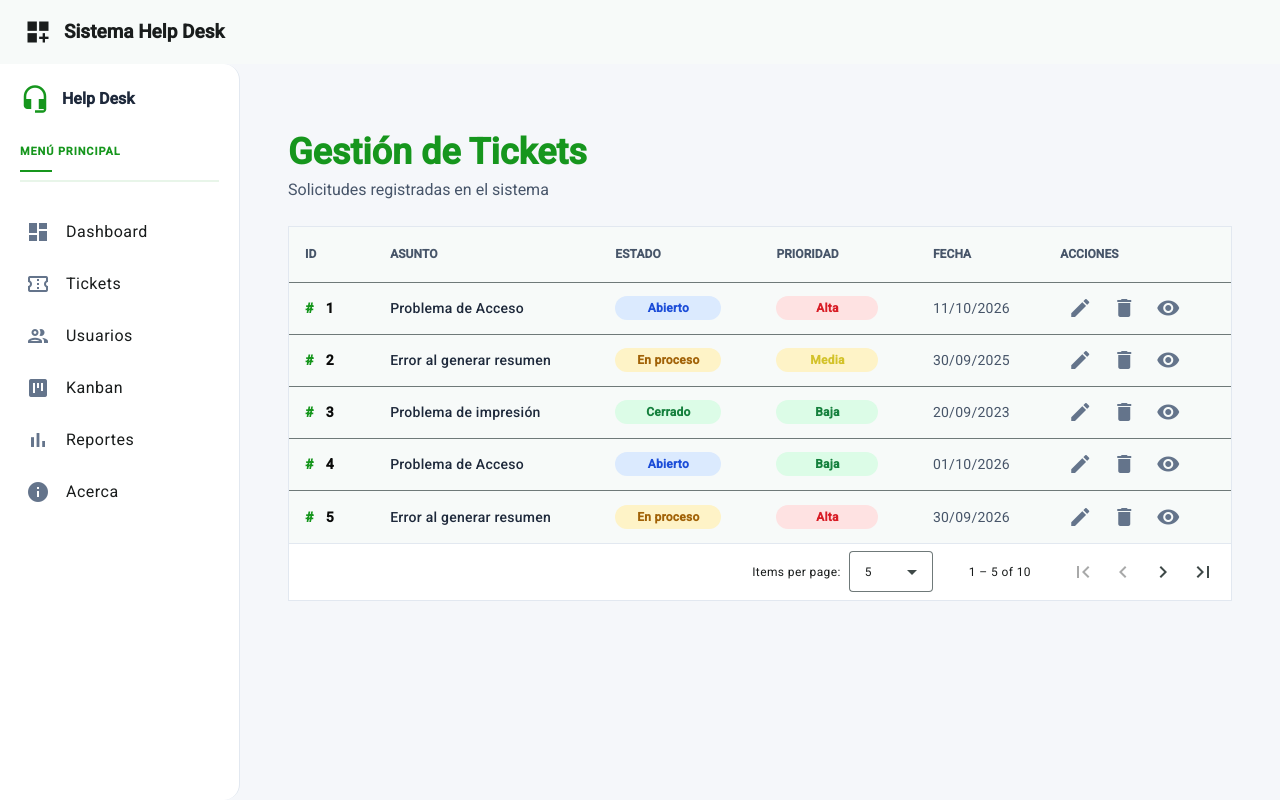
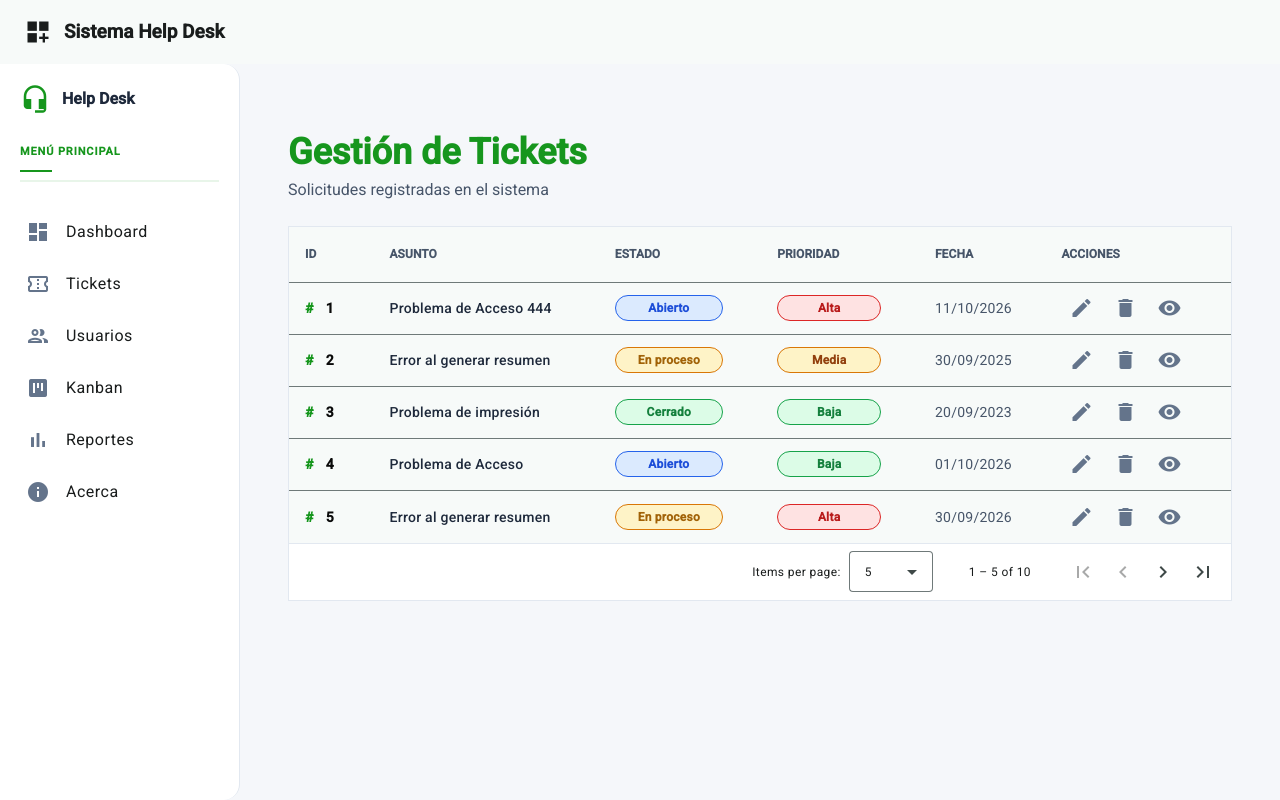
Before and after one commit to Jose-Alarcon-A/Help-Desk, an Angular app: page /tickets in a window 1280 px wide. Built offline with nearby package versions, Linux system fonts and the light colour scheme; data requests are answered from the project's data file.

Commit message:
Style update

```diff
--- a/db.json
+++ b/db.json
@@ -1,12 +1,12 @@
 {
   "tickets": [
     {
-      "id": "1",
-      "asunto": "Problema de Acceso",
+      "asunto": "Problema de Acceso  444",
       "descripcion": "AL intentar acceder al sistema, aparecio un error en pantalla.",
       "estado": "Abierto",
       "prioridad": "Alta",
-      "fechaCreacion": "2026-10-11"
+      "fechaCreacion": "2026-10-11",
+      "id": "1"
     },
     {
       "id": "2",
@@ -74,7 +74,7 @@
     },
     {
       "asunto": "Problema de Acceso",
-      "descripcion": "AL intentar acceder al sistema, aparecio un error en pantalla.sadsadsadasd",
+      "descripcion": "AL intentar acceder al sistema, aparecio un error en pantalla.",
       "estado": "Abierto",
       "prioridad": "Media",
       "fechaCreacion": "2026-10-01",
--- a/src/app/Styles/layout.css
+++ b/src/app/Styles/layout.css
@@ -1,3 +1,33 @@
+/* =========================================================
+   TOKENS DE COLOR (PRIORIDAD Y ESTADO)
+   ========================================================= */
+
+:root {
+  --pri-alta-bg: #fee2e2;
+  --pri-alta-borde: #dc2626;
+  --pri-alta-texto: #b91c1c;
+
+  --pri-media-bg: #fef3c7;
+  --pri-media-borde: #d97706;
+  --pri-media-texto: #92400e;
+
+  --pri-baja-bg: #dcfce7;
+  --pri-baja-borde: #16a34a;
+  --pri-baja-texto: #15803d;
+
+  --est-abierto-bg: #dbeafe;
+  --est-abierto-borde: #2563eb;
+  --est-abierto-texto: #1d4ed8;
+
+  --est-proceso-bg: #fef3c7;
+  --est-proceso-borde: #d97706;
+  --est-proceso-texto: #a16207;
+
+  --est-cerrado-bg: #dcfce7;
+  --est-cerrado-borde: #16a34a;
+  --est-cerrado-texto: #15803d;
+}
+
 /* =========================================================
    TOOLBAR
    ========================================================= */
--- a/src/app/pages/tarjeta-ticket/tarjeta-ticket.css
+++ b/src/app/pages/tarjeta-ticket/tarjeta-ticket.css
@@ -4,9 +4,22 @@
 
 .ticket-card {
     padding: 14px;
+    border-radius: 12px;
     border-left: 4px solid #94a3b8;
     background-color: #fff;
-    box-shadow: 0 1px rgb(15 23 42 / 10%);
+    box-shadow: 0 4px 6px -1px rgb(15 23 42 / 0.1);
+}
+
+.ticket-card.pri-alta {
+    border-left-color: var(--pri-alta-borde);
+}
+
+.ticket-card.pri-media {
+    border-left-color: var(--pri-media-borde);
+}
+
+.ticket-card.pri-baja {
+    border-left-color: var(--pri-baja-borde);
 }
 
 .ticket-superior {
@@ -26,24 +39,28 @@
 .prioridad {
   padding: 4px 9px;
   font-size: 12px;
-  border-radius: 999;
+  border-radius: 999px;
   font-weight: 600;
   white-space: nowrap;
+  border: 1px solid;
 }
 
 .prioridad-baja {
-  color: #166534;
-  background-color: #dcfce7;
+  color: var(--pri-baja-texto);
+  background-color: var(--pri-baja-bg);
+  border-color: var(--pri-baja-borde);
 }
 
 .prioridad-media {
-  color: #9a3412;
-  background-color: #ffedd5;
+  color: var(--pri-media-texto);
+  background-color: var(--pri-media-bg);
+  border-color: var(--pri-media-borde);
 }
 
 .prioridad-alta {
-  color: #991b1b;
-  background-color: #fee2e2;
+  color: var(--pri-alta-texto);
+  background-color: var(--pri-alta-bg);
+  border-color: var(--pri-alta-borde);
 }
 
 .ticket-asunto {
--- a/src/app/pages/tarjeta-ticket/tarjeta-ticket.html
+++ b/src/app/pages/tarjeta-ticket/tarjeta-ticket.html
@@ -1,4 +1,7 @@
-<mat-card class="ticket-card">
+<mat-card class="ticket-card"
+  [class.pri-alta]="ticket().prioridad === 'Alta'"
+  [class.pri-media]="ticket().prioridad === 'Media'"
+  [class.pri-baja]="ticket().prioridad === 'Baja'">
     <div class="ticket-superior">
         <span class="ticket-id">
             Ticket #{{ ticket().id }}
--- a/src/app/pages/ticket-detalle/ticket-detalle.css
+++ b/src/app/pages/ticket-detalle/ticket-detalle.css
@@ -27,8 +27,22 @@
 
   background: #ffffff;
   border: 1px solid #e2e8f0;
+  border-radius: 12px;
+  box-shadow: 0 4px 6px -1px rgb(15 23 42 / 0.1);
 
   box-sizing: border-box;
+}
+
+.ticket-card.pri-alta {
+  border-left: 4px solid var(--pri-alta-borde);
+}
+
+.ticket-card.pri-media {
+  border-left: 4px solid var(--pri-media-borde);
+}
+
+.ticket-card.pri-baja {
+  border-left: 4px solid var(--pri-baja-borde);
 }
 
 
--- a/src/app/pages/ticket-detalle/ticket-detalle.html
+++ b/src/app/pages/ticket-detalle/ticket-detalle.html
@@ -23,7 +23,10 @@
             </a>
         </div>
 
-        <article class="ticket-card">
+        <article class="ticket-card"
+          [class.pri-alta]="ticketActual.prioridad === 'Alta'"
+          [class.pri-media]="ticketActual.prioridad === 'Media'"
+          [class.pri-baja]="ticketActual.prioridad === 'Baja'">
             <header class="ticket-header">
                 <div>
                     <span class="ticket-id">Ticket #{{ ticketActual.id }}</span>
--- a/src/app/shared/estado-ticket/estado-ticket.css
+++ b/src/app/shared/estado-ticket/estado-ticket.css
@@ -14,16 +14,19 @@
 }
 
 .estado.abierto {
-    background-color: #dbeafe;
-    color: #1d4ed8;
+    background-color: var(--est-abierto-bg);
+    color: var(--est-abierto-texto);
+    border: 1px solid var(--est-abierto-borde);
 }
 
 .estado.proceso {
-    background-color: #fef3c7;
-    color: #a16207;
+    background-color: var(--est-proceso-bg);
+    color: var(--est-proceso-texto);
+    border: 1px solid var(--est-proceso-borde);
 }
 
 .estado.cerrado {
-    background-color: #dcfce7;
-    color: #15803d;
+    background-color: var(--est-cerrado-bg);
+    color: var(--est-cerrado-texto);
+    border: 1px solid var(--est-cerrado-borde);
 }
--- a/src/app/shared/prioridad-ticket/prioridad-ticket.css
+++ b/src/app/shared/prioridad-ticket/prioridad-ticket.css
@@ -14,16 +14,19 @@
 }
 
 .prioridad.alta {
-    background-color: #fee2e2;
-    color: #d81d26;
+    background-color: var(--pri-alta-bg);
+    color: var(--pri-alta-texto);
+    border: 1px solid var(--pri-alta-borde);
 }
 
 .prioridad.media {
-    background-color: #fef3c7;
-    color: #d3c229;
+    background-color: var(--pri-media-bg);
+    color: var(--pri-media-texto);
+    border: 1px solid var(--pri-media-borde);
 }
 
 .prioridad.baja {
-    background-color: #dcfce7;
-    color: #15803d;
+    background-color: var(--pri-baja-bg);
+    color: var(--pri-baja-texto);
+    border: 1px solid var(--pri-baja-borde);
 }
```
